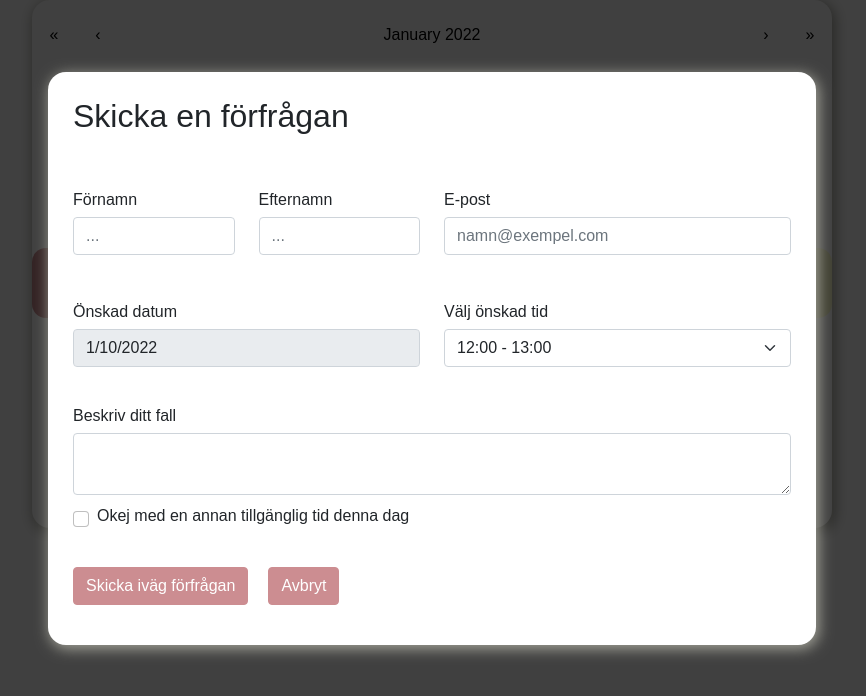
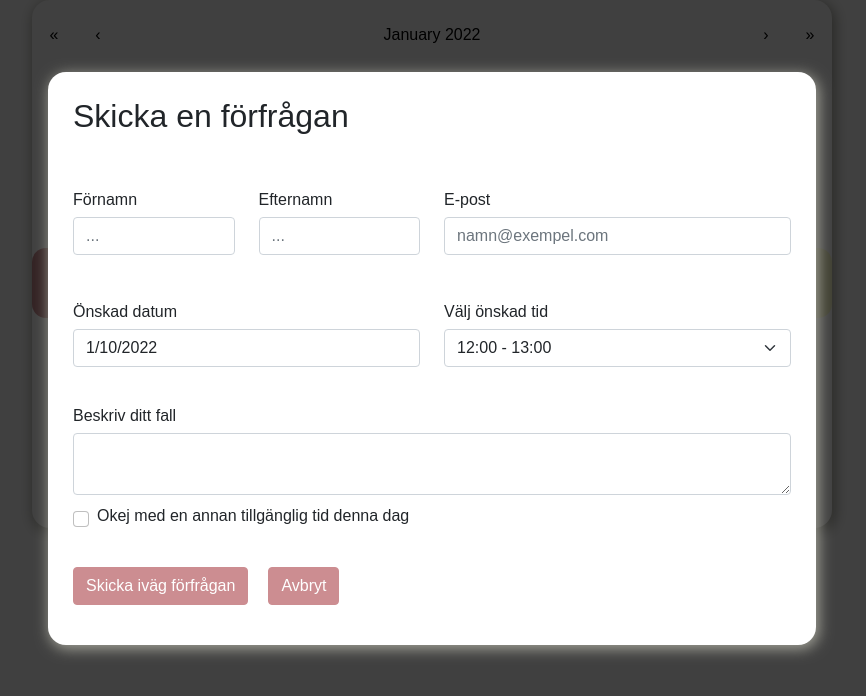
Before and after one commit to talebhammoude/react-calendar, a React (Create React App) app in the folder reactcalendarcomp/: page / in a window 1280 px wide. Both pictures are taken after a click on the button "10". Shown: the top 696 px of the page, without its empty margins (208-1074 px from the left). Built offline with nearby package versions, Linux system fonts and the light colour scheme.

Commit message:
Update Exampleform.jsx

```diff
--- a/reactcalendarcomp/src/components/Exampleform/Exampleform.jsx
+++ b/reactcalendarcomp/src/components/Exampleform/Exampleform.jsx
@@ -69,8 +69,8 @@ function Exampleform(props) {
 
       <Row className="mb-3">
         <Form.Group as={Col} md="6" >
-          <Form.Label>Önskad datum</Form.Label>
-          <Form.Control type="text"  required value={props.dayValue}  name="Datum:" disabled/>
+          <Form.Label >Önskad datum</Form.Label>
+          <Form.Control  type="text"  required value={props.dayValue}  name="Datum:"/>
         </Form.Group>
         <Form.Group as={Col} md="6" controlId="validationCustom04">
           <Form.Label>Välj önskad tid</Form.Label>
```
